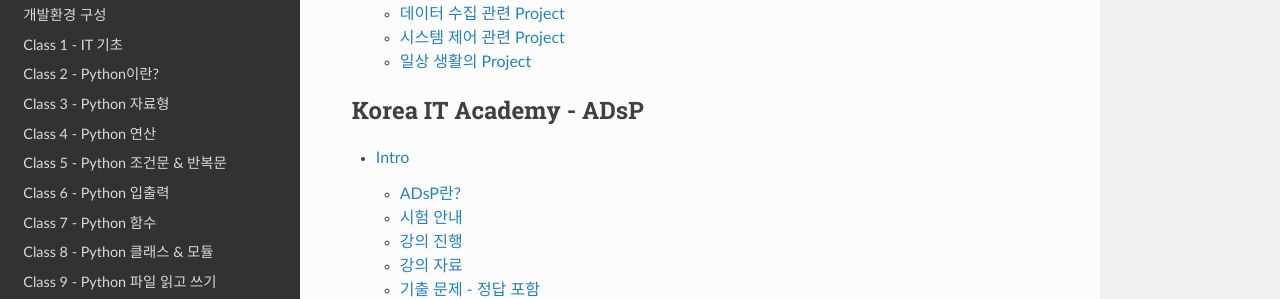
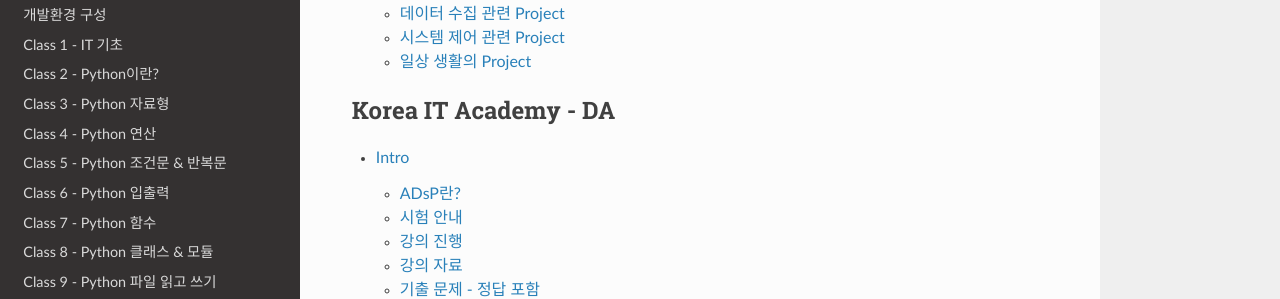
Before and after one commit to JeongSooNa/JeongSooNa-Docs, a Sphinx documentation site: the page built from docs/index.md, in a window 1280 px wide and 900 px high, scrolled down 5951 px. Shown: the part 166-465 px from the top of the window. Built offline with Sphinx 7.4.7 and the Read the Docs theme 3.1.0, drawn with Linux system fonts in a browser that asks for light colours; pages that are not in the unit, such as notebooks, are missing from menus; some of the changed lines change nothing that is shown.

Commit message:
update docs

````diff
--- a/docs/index.md
+++ b/docs/index.md
@@ -51,8 +51,6 @@
 ### 목차
 
 ```{toctree}
-:maxdepth: 1
-
 index.md
 ```
 
@@ -93,6 +91,13 @@
 :maxdepth: 2
 :caption: Korea IT Academy - ADsP
 
+Korea_IT_Academy-DA/index.md
+```
+
+```{toctree}
+:maxdepth: 2
+:caption: Korea IT Academy - DA
+
 Korea_IT_Academy-ADsP/index.md
 ```
 
````
Also changed, not shown: docs/Korea_IT_Academy-DA/index.md (added).
